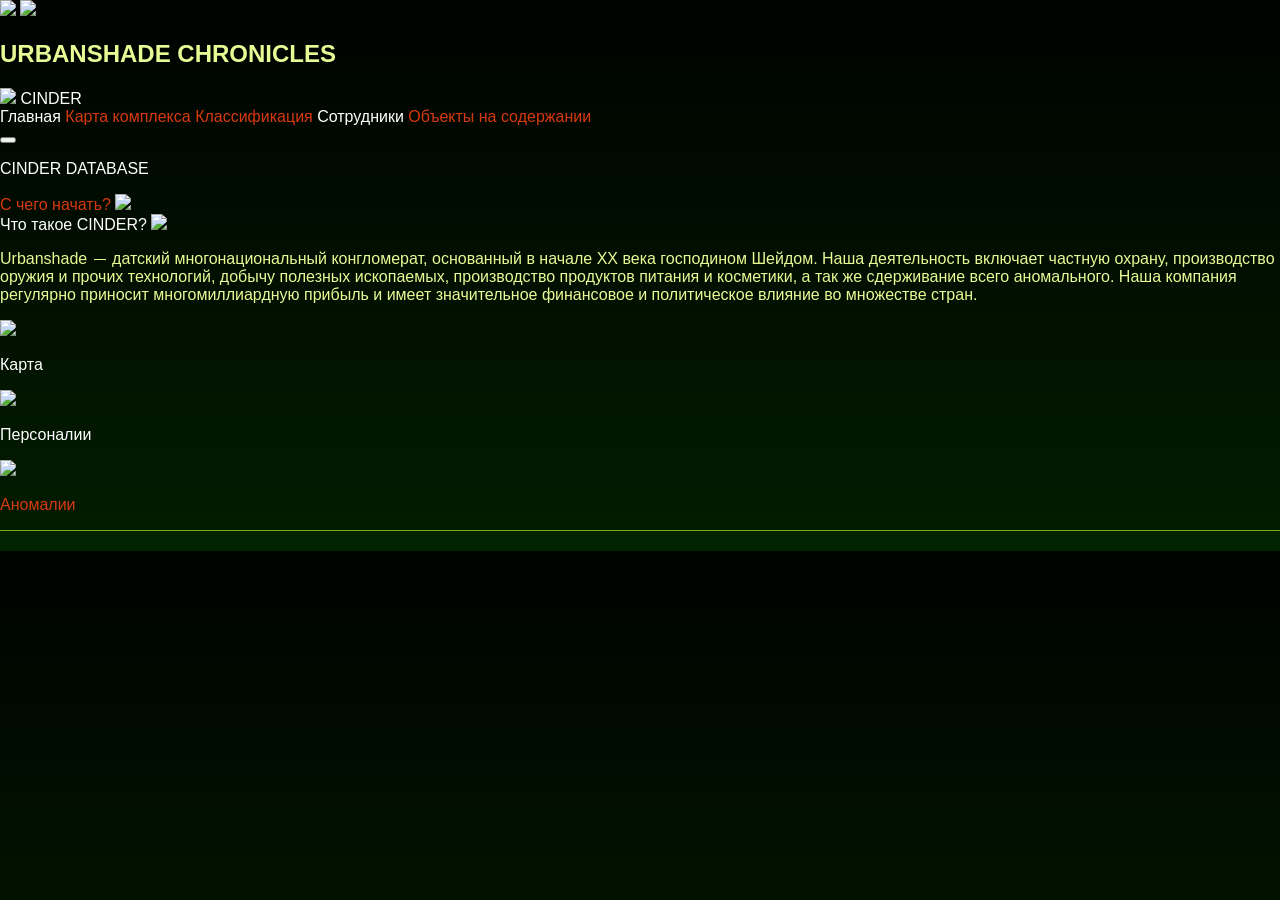
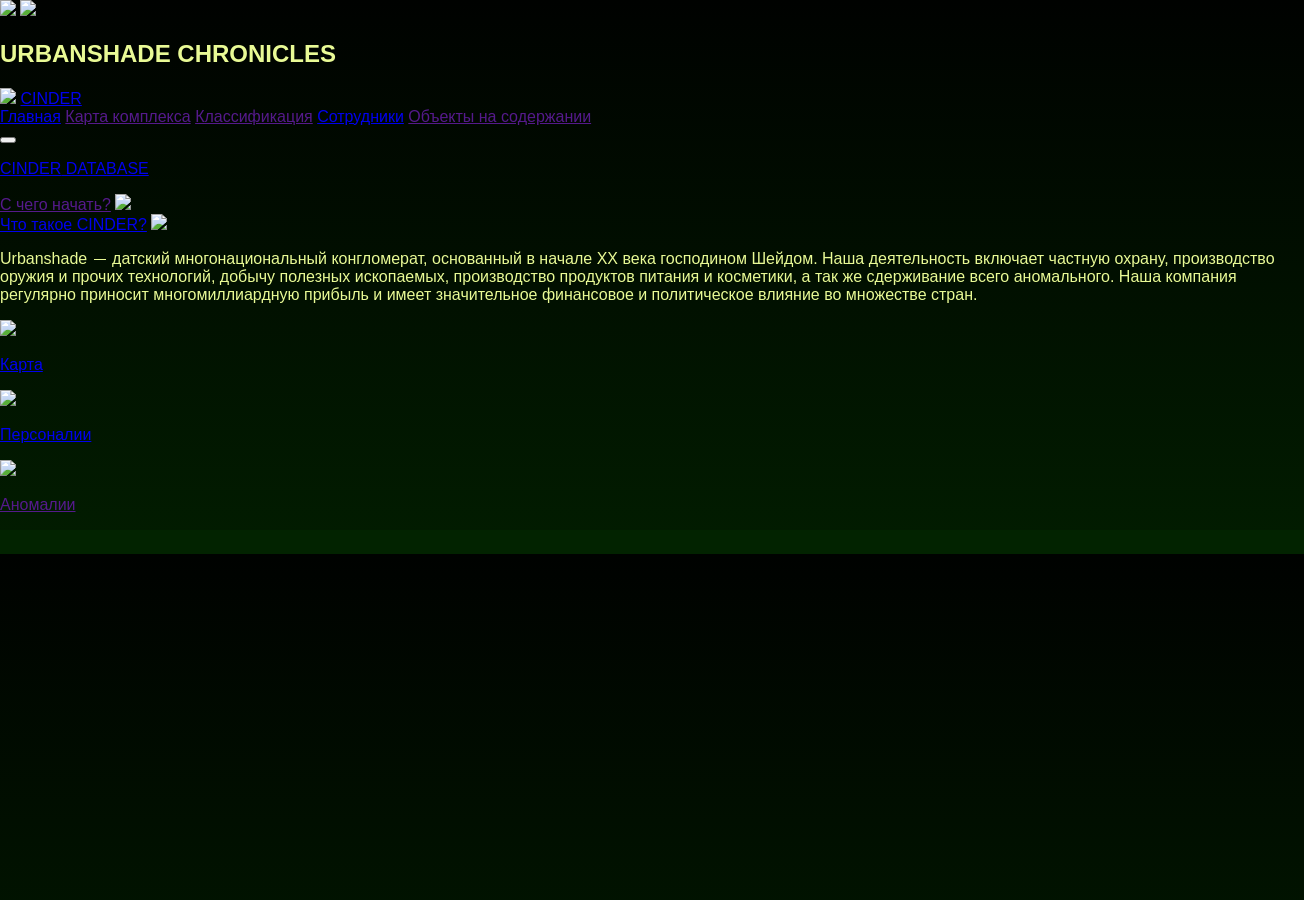

Update style.css

--- a/style.css
+++ b/style.css
@@ -1,161 +1,158 @@
-/* ==== ОСНОВНАЯ ПАЛИТРА ==== */
-:root {
-    --bg-dark: #000200;
-    --bg-dark2: #021d00;
-    --bg-dark3: #022300;
+/* ===== Палитра =====
+фон: #000200, #021d00
+основные: #76ad20, #c3e63e
+прочее: #2c7503, #021d00, #022300
+текст: #e9fa95
+заголовки/ссылки: #ffffff
+просмотренные ссылки: #d63910
+*/
 
-    --accent1: #76ad20;
-    --accent2: #c3e63e;
-    --accent3: #2c7503;
-
-    --text-main: #e9fa95;
-    --text-head: #ffffff;
-    --text-visited: #d63910;
-}
-
-/* ==== ОБЩИЙ СТИЛЬ ==== */
+/* Общие стили */
 body {
     margin: 0;
-    background: linear-gradient(var(--bg-dark), var(--bg-dark2));
-    color: var(--text-main);
-    font-family: "Segoe UI", sans-serif;
+    padding: 0;
+    background: linear-gradient(#000200, #021d00);
+    color: #e9fa95;
+    font-family: Arial, sans-serif;
 }
 
-a {
-    color: var(--text-head);
-    text-decoration: none;
-}
-
-a:visited {
-    color: var(--text-visited);
-}
-
-.page-container {
+.page-wrapper {
     display: flex;
     min-height: 100vh;
 }
 
-/* ==== БОКОВОЕ МЕНЮ ==== */
+/* ===== Боковое меню ===== */
+
 .sidebar {
-    width: 250px;
-    background: var(--bg-dark3);
+    width: 260px;
+    background: #022300;
     padding: 20px;
-    border-radius: 0 12px 12px 0;
-    display: flex;
-    flex-direction: column;
-    gap: 10px;
-    box-shadow: 4px 0 10px rgba(0,0,0,0.4);
+    border-radius: 0 16px 16px 0;
+    box-sizing: border-box;
 }
 
-.logo-box {
+.logo-block {
     text-align: center;
     margin-bottom: 20px;
 }
 
-.logo {
-    max-width: 160px;
+.logo-block img {
+    max-width: 130px;
     border-radius: 12px;
 }
 
 .menu a {
-    padding: 8px 6px;
     display: block;
+    margin: 8px 0;
+    text-decoration: none;
+    color: #ffffff;
+    font-weight: bold;
+    padding: 6px 4px;
     border-radius: 6px;
-    transition: 0.25s;
+    transition: 0.2s;
 }
 
 .menu a:hover {
-    background: var(--accent3);
+    background: #2c7503;
+}
+
+.menu a:visited {
+    color: #d63910;
 }
 
 .divider {
     width: 80%;
-    margin: 10px auto;
-    border-bottom: 1px solid var(--accent1);
-    opacity: 0.4;
+    margin: 16px auto;
+    height: 2px;
+    background: #76ad20;
+    opacity: 0.5;
+    border-radius: 2px;
 }
 
-/* ==== ОСНОВНАЯ ЧАСТЬ ==== */
+/* ===== Контент ===== */
+
 .content {
     flex: 1;
-    padding: 30px 40px;
+    padding: 30px;
 }
 
-.content h1 {
-    color: var(--text-head);
-    margin-top: 0;
+.content h1,
+.content h2 {
+    color: #ffffff;
 }
 
-.bottom-blocks {
-    margin-top: 35px;
+.buttons-row {
+    margin-top: 25px;
     display: flex;
-    gap: 30px;
+    gap: 20px;
+    align-items: flex-start;
     flex-wrap: wrap;
 }
 
-/* ==== КНОПКИ ==== */
-.buttons-row {
-    display: flex;
-    gap: 15px;
-    flex-shrink: 0;
-}
-
+/* Кнопки */
 .round-button {
-    padding: 12px 20px;
-    background: var(--accent1);
-    color: #fff;
-    border-radius: 25px;
+    padding: 12px 22px;
+    border-radius: 30px;
+    background: #76ad20;
+    color: #000200;
+    text-decoration: none;
     font-weight: bold;
-    transition: 0.25s;
+    transition: 0.2s;
 }
 
 .round-button:hover {
-    background: var(--accent2);
-    color: #000;
+    background: #c3e63e;
 }
 
-
+/* Окошко "О проекте" */
 .about-box {
-    background: var(--bg-dark3);
-    padding: 20px;
+    background: #021d00;
+    border-left: 4px solid #76ad20;
+    padding: 16px;
     border-radius: 12px;
     max-width: 300px;
-    box-shadow: 0 0 10px rgba(0,0,0,0.35);
 }
+
+.about-box h2 {
+    margin-top: 0;
+}
+
+/* ===== Подвал ===== */
 
 .footer {
-    background: var(--bg-dark3);
-    color: var(--text-main);
+    width: 100%;
+    background: #022300;
+    color: #76ad20;
     text-align: center;
-    padding: 10px 0;
-    border-top: 1px solid var(--accent1);
+    padding: 12px;
+    font-size: 14px;
 }
 
-
+/* ===== Адаптивность ===== */
 @media (max-width: 900px) {
-    .page-container {
+    .page-wrapper {
         flex-direction: column;
     }
 
     .sidebar {
         width: 100%;
         border-radius: 0;
-        flex-direction: row;
-        flex-wrap: wrap;
-        justify-content: center;
-        text-align: center;
+        margin-bottom: 20px;
+    }
+}
+
+@media (max-width: 600px) {
+    .buttons-row {
+        flex-direction: column;
     }
 
-    .menu a {
+    .round-button {
         width: 100%;
         text-align: center;
     }
 
-    .content {
-        padding: 20px;
-    }
-
     .about-box {
-        max-width: 100%;
+        width: 100%;
+        max-width: none;
     }
 }
